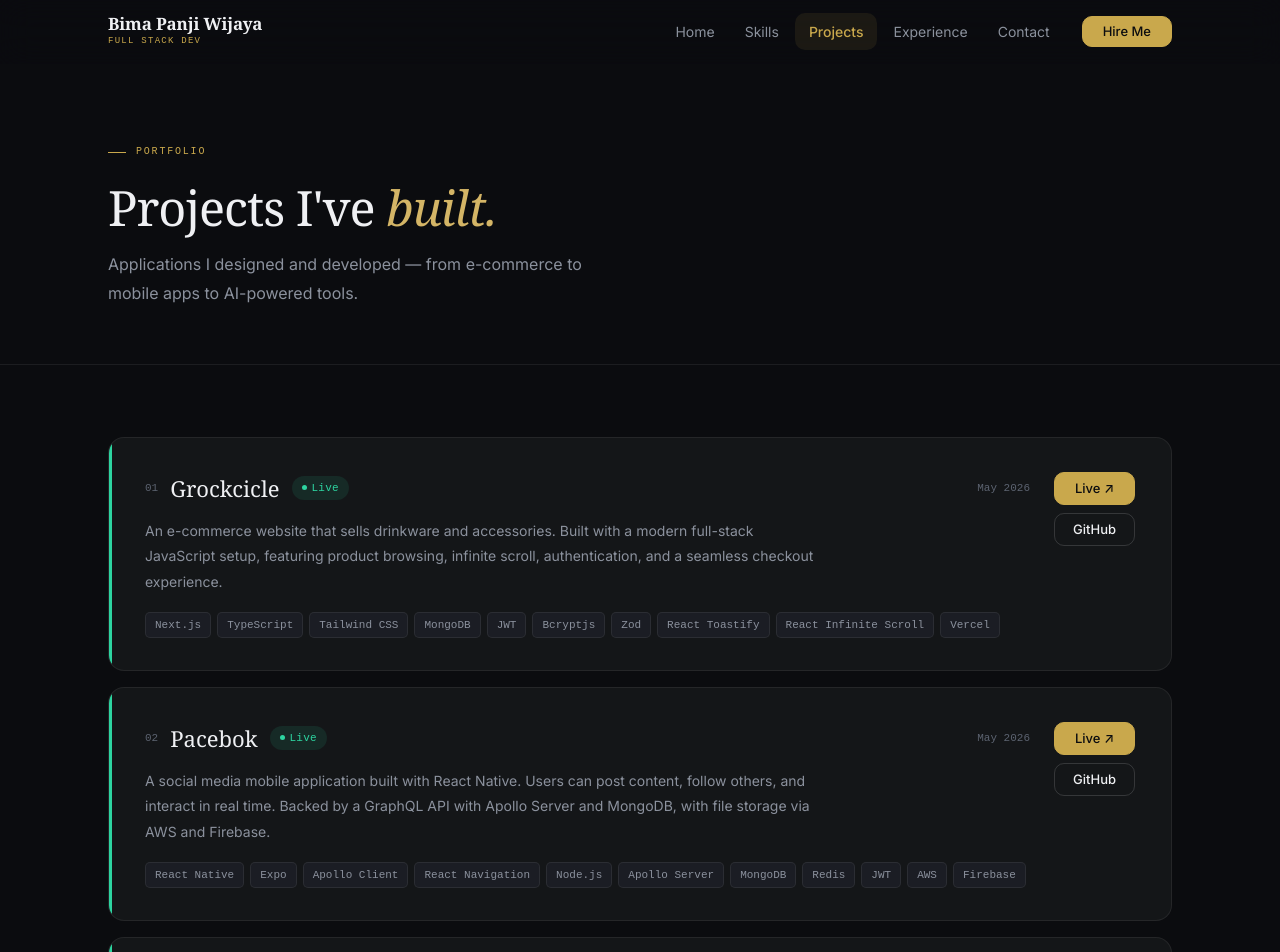
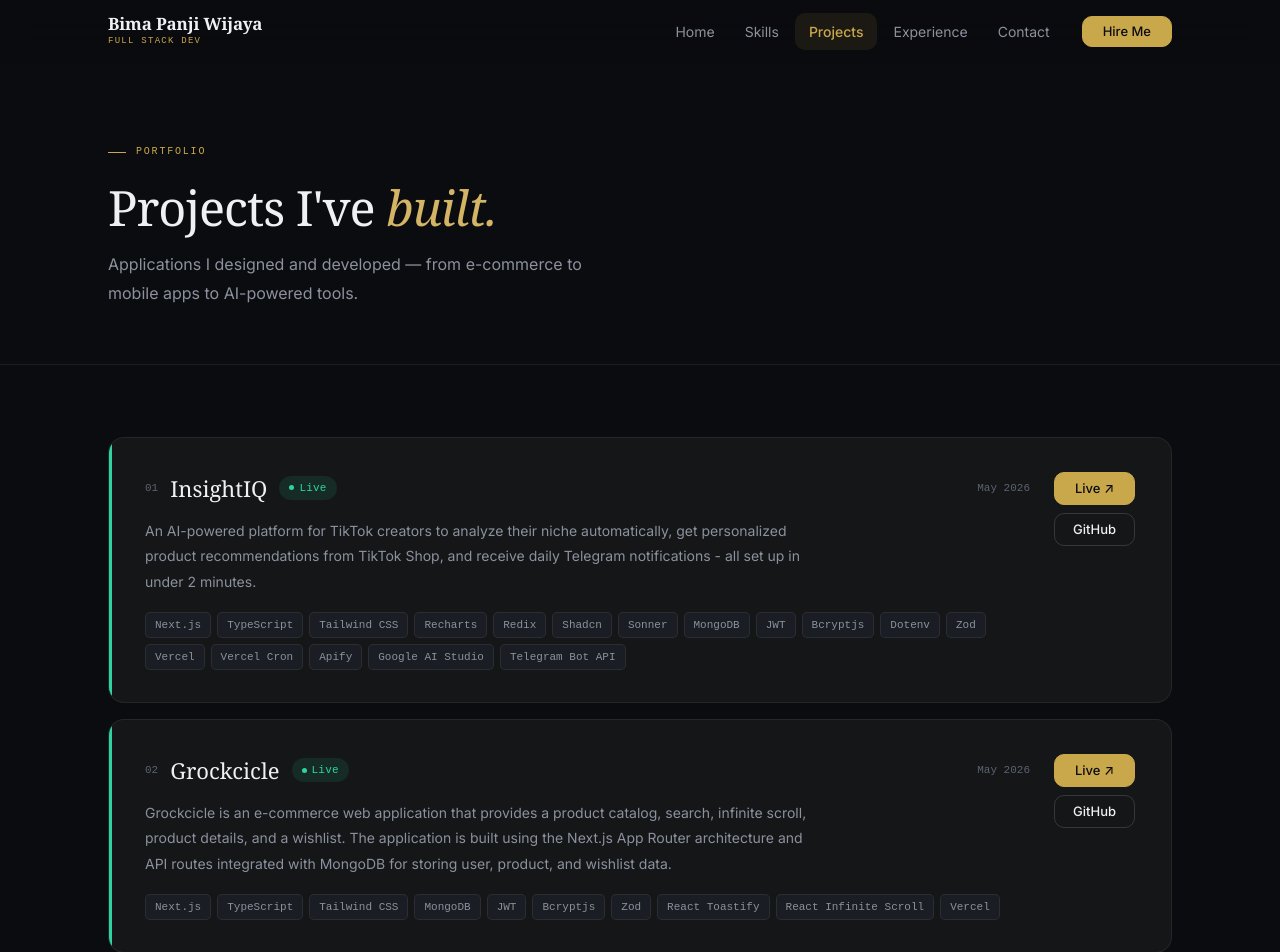
Before and after one commit to BimaPanjiWijaya/Profile, a Next.js app in the folder client/: page /projects in a window 1280 px wide. Shown: the top 952 px of the page. Built offline with nearby package versions, Linux system fonts and the light colour scheme.

Commit message:
reupload

```diff
--- a/client/app/projects/page.tsx
+++ b/client/app/projects/page.tsx
@@ -6,8 +6,36 @@ const projects = [
     num: "01",
     year: "May 2026",
     status: "Live",
+    title: "InsightIQ",
+    desc: "An AI-powered platform for TikTok creators to analyze their niche automatically, get personalized product recommendations from TikTok Shop, and receive daily Telegram notifications - all set up in under 2 minutes.",
+    tech: [
+      "Next.js",
+      "TypeScript",
+      "Tailwind CSS",
+      "Recharts",
+      "Redix",
+      "Shadcn",
+      "Sonner",
+      "MongoDB",
+      "JWT",
+      "Bcryptjs",
+      "Dotenv",
+      "Zod",
+      "Vercel",
+      "Vercel Cron",
+      "Apify",
+      "Google AI Studio",
+      "Telegram Bot API",
+    ],
+    github: "https://github.com/hck94-insightiq/insightiq",
+    live: "https://insightiq-94.vercel.app/",
+  },
+  {
+    num: "02",
+    year: "May 2026",
+    status: "Live",
     title: "Grockcicle",
-    desc: "An e-commerce website that sells drinkware and accessories. Built with a modern full-stack JavaScript setup, featuring product browsing, infinite scroll, authentication, and a seamless checkout experience.",
+    desc: "Grockcicle is an e-commerce web application that provides a product catalog, search, infinite scroll, product details, and a wishlist. The application is built using the Next.js App Router architecture and API routes integrated with MongoDB for storing user, product, and wishlist data.",
     tech: [
       "Next.js",
       "TypeScript",
@@ -24,11 +52,11 @@ const projects = [
     live: "https://grockcicle.vercel.app/",
   },
   {
-    num: "02",
+    num: "03",
     year: "May 2026",
     status: "Live",
     title: "Pacebok",
-    desc: "A social media mobile application built with React Native. Users can post content, follow others, and interact in real time. Backed by a GraphQL API with Apollo Server and MongoDB, with file storage via AWS and Firebase.",
+    desc: "A cross-platform social media app (iOS, Android & Web) built with a GraphQL-first architecture using Apollo Client and Apollo Server. Features include secure authentication, photo posts, likes, comments, stories, follow/unfollow, and user search & explore - developed as a fullstack mobile developer from a single codebase using modern full-stack mobile development practices.",
     tech: [
       "React Native",
       "Expo",
@@ -43,14 +71,14 @@ const projects = [
       "Firebase",
     ],
     github: "https://github.com/BimaPanjiWijaya/Pacebok-Mobile-App",
-    live: "https://expo.dev/preview/update/expo-go?message=feat%3A+refactor+imports+in+TabNavigator+for+cleaner+code+structure&updateRuntimeVersion=1.0.0&createdAt=2026-05-10T10%3A28%3A26.730Z&slug=exp&projectId=e7929333-d3a6-499d-aa40-01ff1b99b694&group=33a5de84-ede5-475c-8798-bccd4d08aa55",
+    live: "https://pacebok.vercel.app/",
   },
   {
-    num: "03",
+    num: "04",
     year: "April 2026",
     status: "Live",
     title: "Sakti Finance",
-    desc: "A financial management website powered by artificial intelligence. Helps users track expenses, set budgets, and get AI-driven financial insights. Integrates third-party APIs with a PostgreSQL backend and React frontend.",
+    desc: "A financial management website powered by AI, featuring real-time income & expense dashboard, AI-driven financial analysis with personalized recommendations, automatic location tagging per transaction, and full CRUD transaction management - built as a fullstack developer with Google OAuth & JWT authentication.",
     tech: [
       "React",
       "Vite",
```
